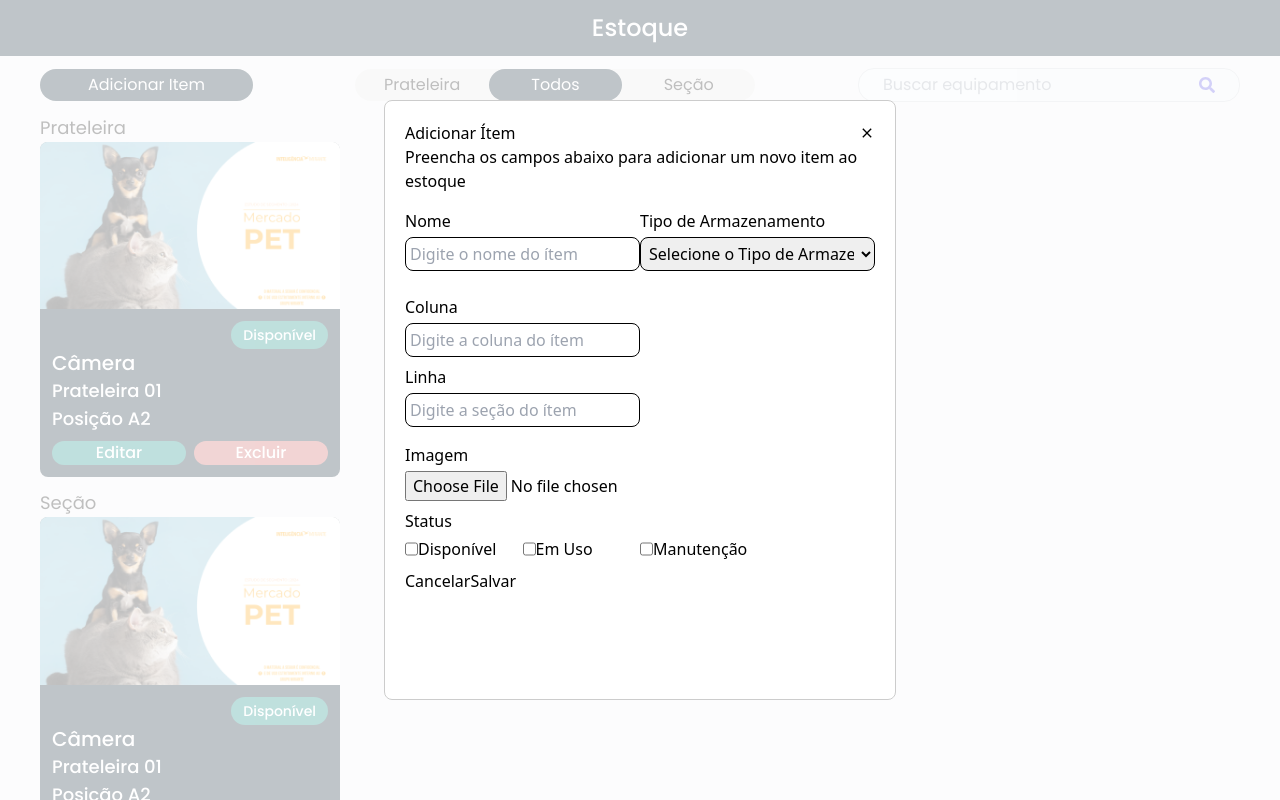
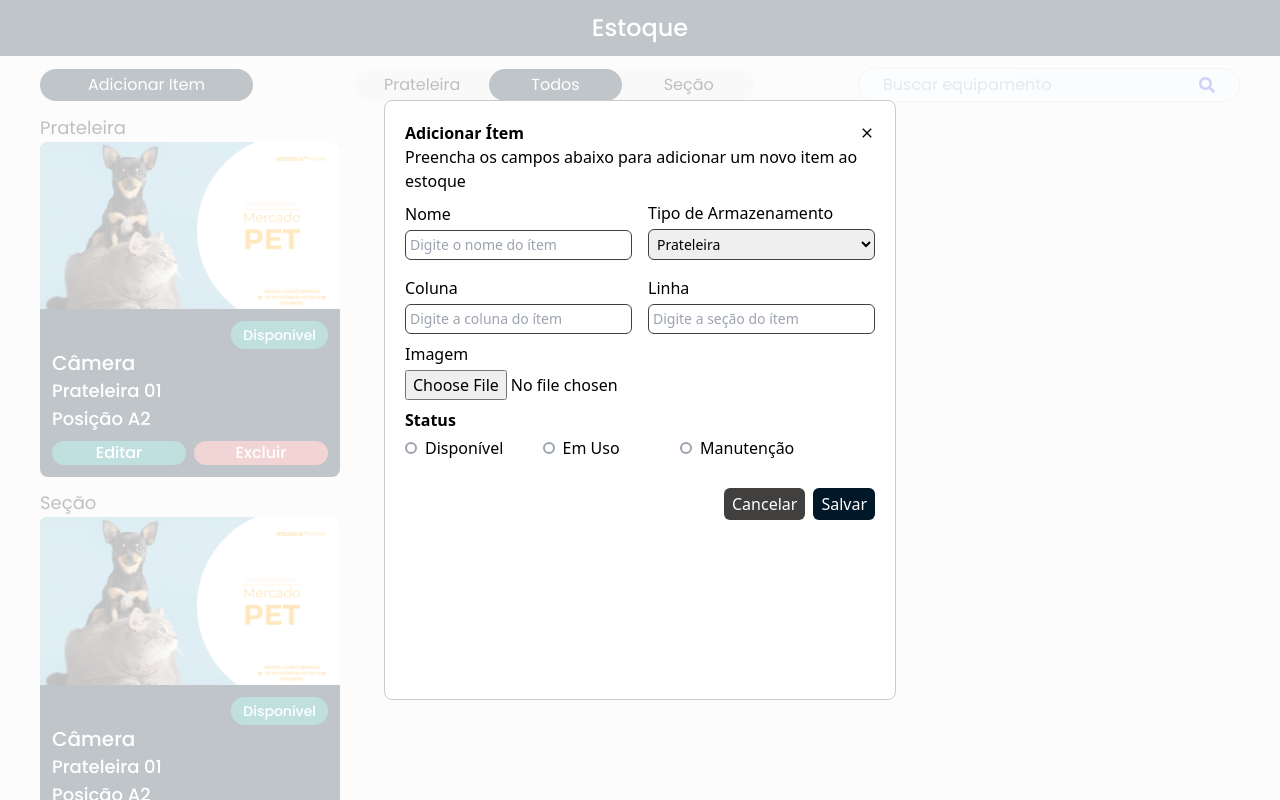
Before and after one commit to rmo02/Estoque_Front, a React (Vite) app: page /home in a window 1280 px wide. Both pictures are taken after a click on the element "Adicionar Item". Built offline with nearby package versions, Linux system fonts and the light colour scheme.

Commit message:
finaliznado modal

```diff
--- a/src/components/Modals/AddItem/index.jsx
+++ b/src/components/Modals/AddItem/index.jsx
@@ -1,111 +1,183 @@
+import { useState } from 'react'
 import { MdClose } from 'react-icons/md'
 
 export function AddItem({ closeModal }) {
+  const [name, setName] = useState('')
+  const [naPrateleira, setNaPrateleira] = useState('true')
+  const [prateleira, setPrateleira] = useState('')
+  const [secao, setSecao] = useState('')
+  const [linha, setLinha] = useState('')
+  const [coluna, setColuna] = useState('')
+  const [posicao, setPosicao] = useState('')
+  const [file, setFile] = useState('')
+
+  const handleChangeSelect = e => {
+    setNaPrateleira(e.target.value)
+    setLinha('')
+    setColuna('')
+    setSecao('')
+    setPosicao('')
+  }
+
   return (
     <div className="flex flex-col w-full">
-      <div className="flex flex-row justify-between items-center">
+      <div className="flex flex-row justify-between items-center font-semibold">
         <p>Adicionar Ítem</p>
-        <MdClose onClick={closeModal} />
+        <img src={file} alt="" />
+        <MdClose
+          className="cursor-pointer hover:bg-color_grey_bg hover:rounded-full"
+          onClick={closeModal}
+        />
       </div>
       <p>Preencha os campos abaixo para adicionar um novo item ao estoque</p>
       <form>
         <div>
-          <div className="flex flex-row justify-start items-center py-4 w-full">
+          <div className="flex flex-row justify-between items-center space-x-4 py-2 w-full">
             <div className="flex flex-col justify-start items-start w-1/2 space-y-1">
-              <label for="Name">Nome</label>
+              <label htmlFor="Name">Nome</label>
               <input
                 type="name"
-                className="border border-0.5 border-black rounded-lg p-1 focus:outline-color_blue w-full"
+                className="border border-0.5 border-color_grey rounded-md p-1 focus:outline-color_blue w-full text-sm"
                 id="Name"
                 placeholder="Digite o nome do ítem"
+                onChange={e => setName(e.target.value)}
               />
             </div>
             <div className="flex flex-col justify-start items-start w-1/2 space-y-1">
-              <label for="inputState">Tipo de Armazenamento</label>
+              <label htmlFor="inputState">Tipo de Armazenamento</label>
               <select
                 id="inputState"
-                className="w-full border border-0.5 border-black rounded-lg p-1 focus:outline-color_blue"
+                onChange={handleChangeSelect}
+                className="w-full border border-0.5 border-color_grey rounded-md p-1 focus:outline-color_blue text-sm"
               >
-                <option selected>Selecione o Tipo de Armazenamento</option>
-                <option>1</option>
-                <option>2</option>
-                <option>3</option>
-                <option>4</option>
+                <option disabled>Selecione o Tipo de Armazenamento</option>
+                <option value="true">Prateleira</option>
+                <option value="false">Seção</option>
               </select>
             </div>
           </div>
-          <div>
-            <div className="form-col py-2">
-              <div className="flex flex-col space-y-1">
-                <label for="Colum">Coluna</label>
+          {naPrateleira === 'true' ? (
+            <div className="flex flex-row justify-between items-center space-x-4 py-2 w-full">
+              <div className="flex flex-col space-y-1 w-1/2">
+                <label htmlFor="Colum">Coluna</label>
                 <input
                   type="text"
-                  className="w-1/2 border border-0.5 border-black rounded-lg p-1 focus:outline-color_blue"
+                  className="w-full border border-0.5 border-color_grey rounded-md p-1 focus:outline-color_blue text-sm"
                   id="Colum"
+                  value={coluna}
                   placeholder="Digite a coluna do ítem"
+                  onChange={e => setColuna(e.target.value)}
                 />
               </div>
-              <div className="flex flex-col py-2 space-y-1">
-                <label for="Line">Linha</label>
+              <div className="flex flex-col space-y-1 w-1/2">
+                <label htmlFor="Line">Linha</label>
                 <input
                   type="text"
-                  className="w-1/2 border border-0.5 border-black rounded-lg p-1 focus:outline-color_blue"
+                  className="w-full border border-0.5 border-color_grey rounded-md p-1 focus:outline-color_blue text-sm"
                   id="Line"
+                  value={linha}
                   placeholder="Digite a seção do ítem"
+                  onChange={e => setLinha(e.target.value)}
                 />
               </div>
             </div>
+          ) : (
+            <div className="flex flex-row justify-between items-center space-x-4 py-2 w-full">
+              <div className="flex flex-col space-y-1 w-1/2">
+                <label htmlFor="Section">Seção</label>
+                <input
+                  type="text"
+                  className="w-full border border-0.5 border-color_grey rounded-md p-1 focus:outline-color_blue text-sm"
+                  id="Section"
+                  value={secao}
+                  placeholder="Digite a seção do ítem"
+                  onChange={e => setSecao(e.target.value)}
+                />
+              </div>
+              <div className="flex flex-col space-y-1 w-1/2">
+                <label htmlFor="Position">Posição</label>
+                <input
+                  type="text"
+                  className="w-full border border-0.5 border-color_grey rounded-md p-1 focus:outline-color_blue text-sm"
+                  id="Position"
+                  value={posicao}
+                  placeholder="Digite a Posição do ítem"
+                  onChange={e => setPosicao(e.target.value)}
+                />
               </div>
             </div>
+          )}
+        </div>
         <div className="flex flex-col justify-start w-full space-y-1">
-          <label for="Image">Imagem</label>
-          <input type="file" className="" id="Image" />
+          <label htmlFor="Image">Imagem</label>
+          <input
+            type="file"
+            className="cursor-pointer"
+            id="Image"
+            onChange={e => setFile(e.target.files[0])}
+          />
         </div>
+        <div>
           <div className="flex flex-col justify-start py-2 space-y-1 w-full">
-          <p>Status</p>
+            <p className="font-semibold">Status</p>
 
-          <div className="flex flex-row justify-start items-center  w-full">
-            <div className="flex flex-row w-1/4">
+            <div className="flex flex-row justify-start items-center w-full space-x-5">
+              <div className="flex flex-row items-center w-1/4 space-x-2">
                 <input
-                class="form-check-input"
+                  className="h-3 w-3 rounded-full appearance-none border-2 border-gray-400 checked:bg-color_blue"
                   type="checkbox"
                   id="checkboxDisponivel"
                   value="disponivel"
                 />
-              <label className="form-check-label" for="checkboxDisponivel">
+                <label
+                  className="flex items-center"
+                  htmlFor="checkboxDisponivel"
+                >
                   Disponível
                 </label>
               </div>
-            <div className="flex flex-row w-1/4">
+              <div className="flex flex-row items-center w-1/4 space-x-2">
                 <input
-                class="form-check-input"
+                  className="h-3 w-3 rounded-full appearance-none border-2 border-gray-400 checked:bg-color_blue"
                   type="checkbox"
                   id="checkboxEmUso"
                   value="emUso"
                 />
-              <label class="form-check-label" for="checkboxEmUso">
+                <label className="flex items-center" htmlFor="checkboxEmUso">
                   Em Uso
                 </label>
               </div>
-            <div className="flex flex-row w-1/4">
+              <div className="flex flex-row items-center w-1/4 space-x-2">
                 <input
-                class="form-check-input"
+                  className="h-3 w-3 rounded-full appearance-none border-2 border-gray-400 checked:bg-color_blue"
                   type="checkbox"
                   id="checkboxEmManutencao"
                   value="emManutencao"
                 />
-              <label class="form-check-label" for="checkboxEmUso">
+                <label
+                  className="flex items-center"
+                  htmlFor="checkboxEmManutencao"
+                >
                   Manutenção
                 </label>
               </div>
             </div>
           </div>
-        <button className="btn btn-primary" onClick={closeModal}>
+        </div>
+        <div className="flex flex-row justify-end space-x-2 py-5">
+          <button
+            className="text-white bg-color_grey hover:opacity-80 rounded-md py-1 px-2"
+            onClick={closeModal}
+          >
             Cancelar
           </button>
-        <button type="submit" className="btn btn-primary">
+          <button
+            type="submit"
+            className=" text-white bg-color_blue hover:opacity-80 rounded-md py-1 px-2"
+          >
             Salvar
           </button>
+        </div>
       </form>
     </div>
   )
--- a/tailwind.config.js
+++ b/tailwind.config.js
@@ -9,6 +9,7 @@ export default {
         color_green: '#00827A',
         color_red: '#C95656',
         color_yellow: '#D7CE09',
+        color_grey: '#423F3F',
         color_grey_bg: '#E8E8E8',
         background: '#F5F5F5'
       },
```
Also changed, not shown: src/pages/home/index.jsx (+30 -19 lines). Lines whose indentation alone changed are shown as unchanged.
